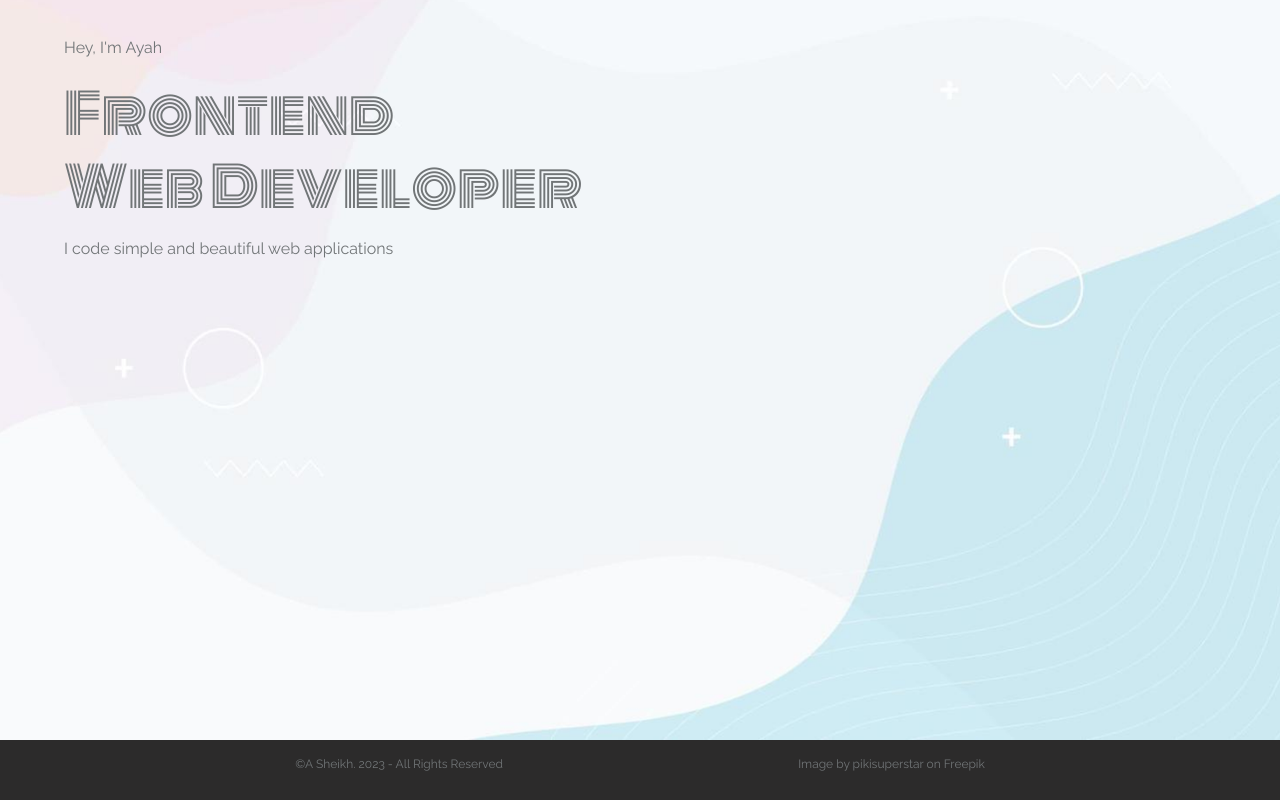
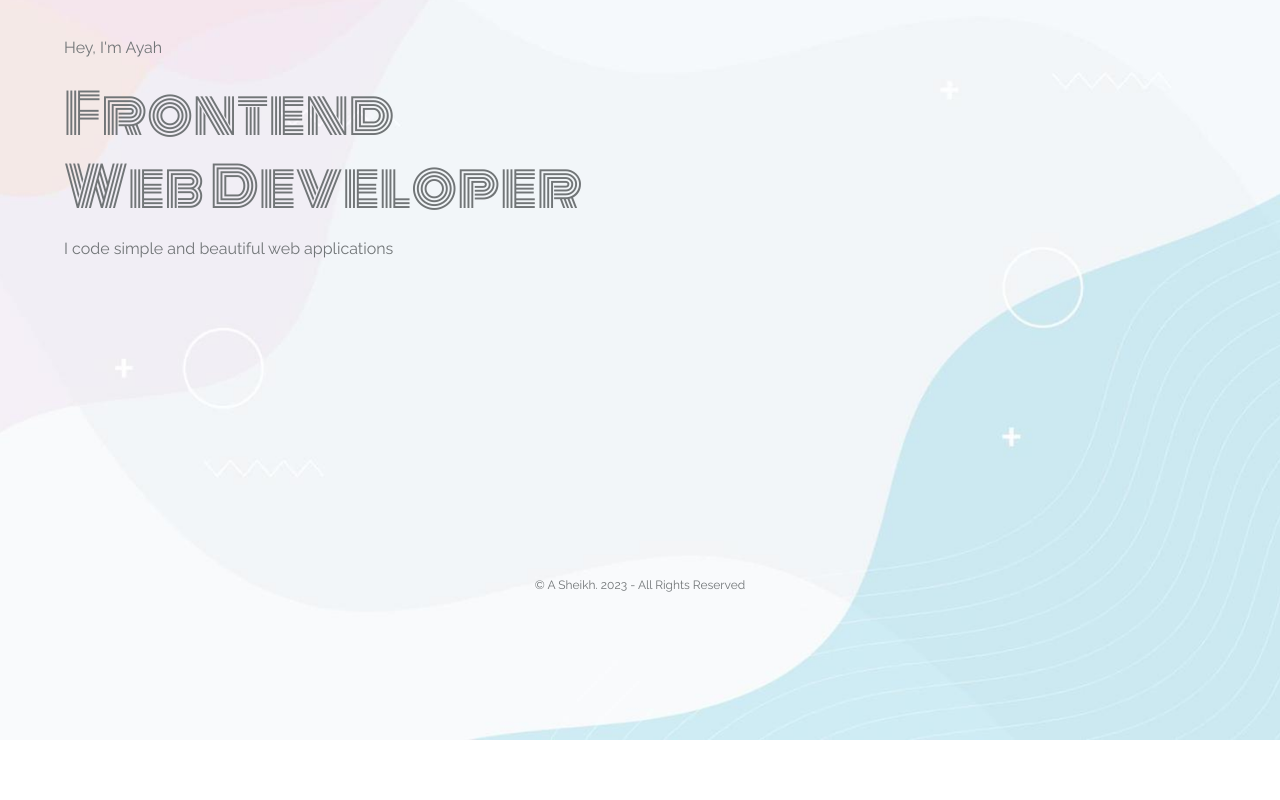
Before and after one commit to ayahxsheikh/my-portfolio, a React (Create React App) app: page / in a window 1280 px wide. Shown: the part 182-982 px from the top of the page. After the commit the page ends 922 px from the top, so only its background shows below. Built offline with nearby package versions, Linux system fonts and the light colour scheme.

Commit message:
removed black bg from footer

```diff
--- a/src/components/Footer.js
+++ b/src/components/Footer.js
@@ -4,12 +4,12 @@ function Footer(){
     return (
         <footer className="footer">
             <p className="freepik">
-               &copy;A Sheikh. 2023 - All Rights Reserved
+               &copy; A Sheikh. 2023 - All Rights Reserved
             </p>
-                <p className="freepik">
+                {/* <p className="freepik">
                     <a href="https://www.freepik.com/free-vector/collection-designer-work_5030709.htm#&position=0&from_view=undefined"></a>
                     Image by pikisuperstar on Freepik
-                </p>
+                </p> */}
         </footer>
     )
 }
--- a/src/styles/contact.css
+++ b/src/styles/contact.css
@@ -13,7 +13,7 @@
       position: relative;
       padding-top: 6rem;
       padding-bottom: 3rem;
-      min-height: calc(100vh - 3rem);
+      /* min-height: calc(100vh - 5rem); */
     }
 
     .contact-title {
--- a/src/styles/index.css
+++ b/src/styles/index.css
@@ -13,15 +13,16 @@
   padding: 0px;
 }
 
-body, html, #root {
-  height: 100%;
-  }
 
 
 /* CUSTOM STYLES */
+ html {
+    scroll-behavior: smooth;
+  }
 
   body {
-    font-family: 'Raleway'
+    font-family: 'Raleway';
+    height: 100vh;
   }
 
   header {
@@ -61,6 +62,7 @@ body, html, #root {
   /* Home-page Styles */
 
   .mainBg{
+    position: relative;
     background-image: url("/public/assets/bgImg.png");
     background-repeat: no-repeat;
     background-attachment: fixed;
@@ -92,23 +94,19 @@ body, html, #root {
     margin-bottom: 0px;
   }
 
-  /* .codegirl{
-    height: 400px;
-    width: 400px;
-  } */
-
   /* FOOTER */
 
   .footer{
-    position: relative;
+    position: absolute;
     bottom: 0;
     width: 100%;
+    height: 20px;
 
     display: flex;
     align-items: center;
     justify-content:space-evenly;
     color: var(--text1);
-    background-color: #2c2b2b;;
+    /* background-color: #2c2b2b;; */
     padding: 1.3% 0%;
   }
 
```
